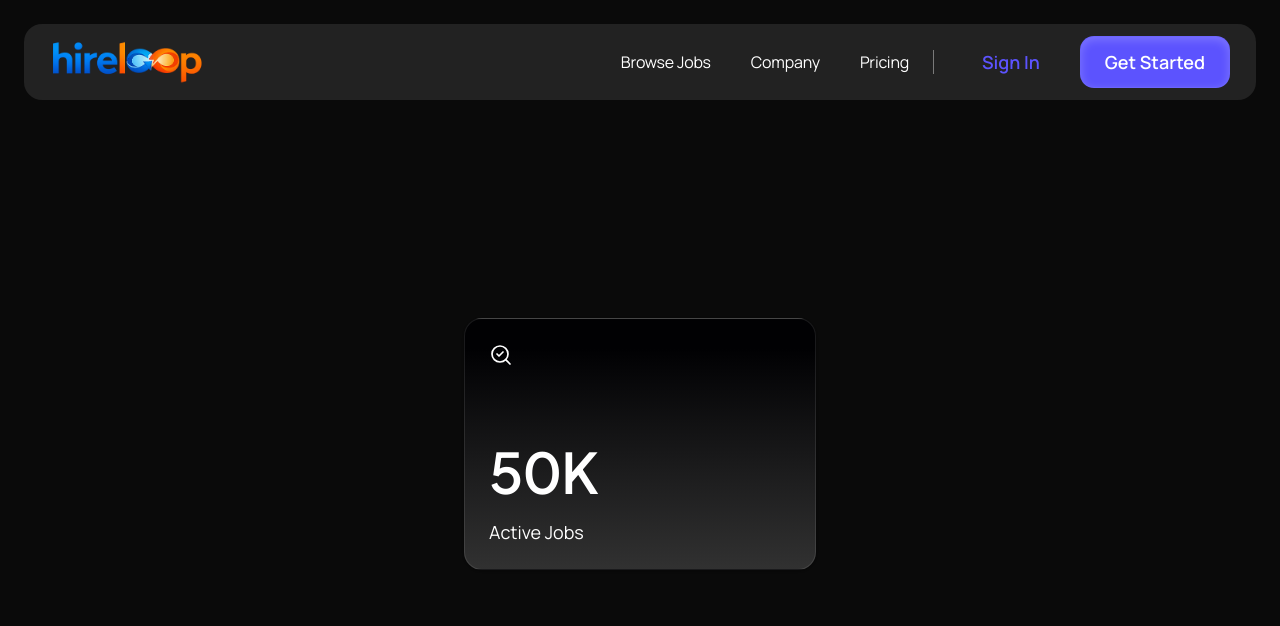
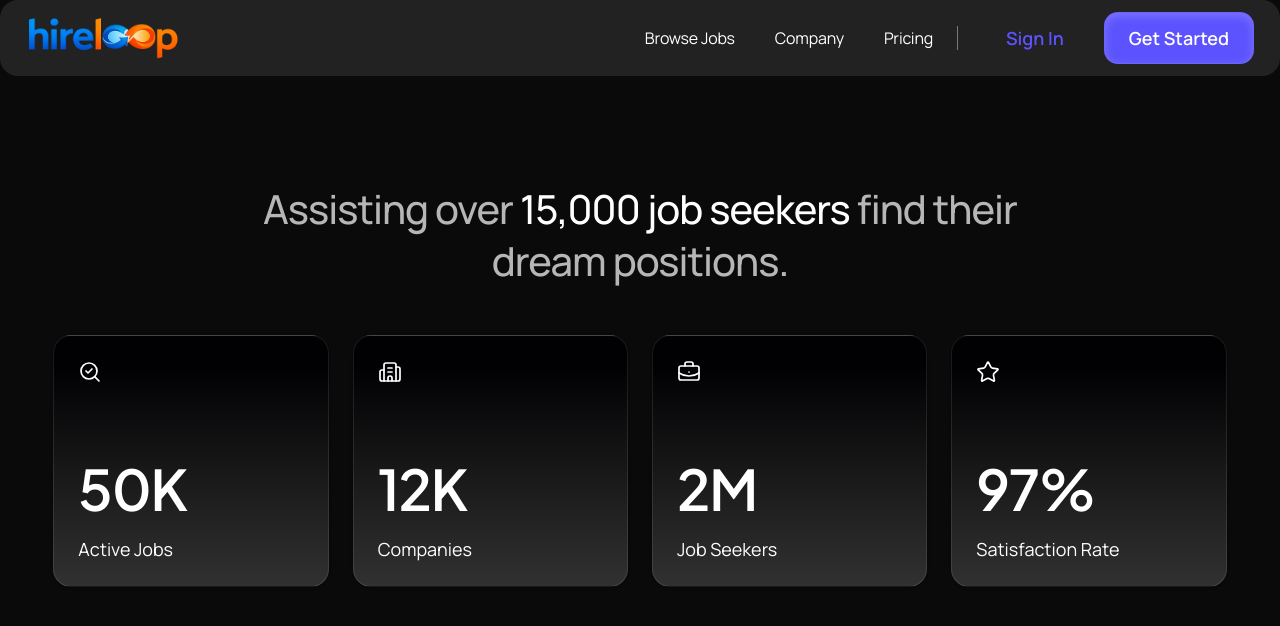
Before and after one commit to ratul-sardar/Hire-Loop, a Next.js app: page / in a window 1280 px wide. Shown: the top 626 px of the page. Built offline with nearby package versions, Linux system fonts and the light colour scheme.

Commit message:
first section

```diff
--- a/src/app/globals.css
+++ b/src/app/globals.css
@@ -3,6 +3,15 @@
 @import "shadcn/tailwind.css";
 
 @custom-variant dark (&:is(.dark *));
+
+@layer components {
+  .section-container {
+    width: 91.666667%;
+    max-width: 90rem;
+    margin-inline: auto;
+    padding-block: clamp(4rem, 8.3333vw, 7.5rem);
+  }
+}
 
 @theme inline {
   --color-background: var(--background);
--- a/src/app/layout.tsx
+++ b/src/app/layout.tsx
@@ -1,6 +1,7 @@
 import type { Metadata } from "next";
 import { Manrope, Plus_Jakarta_Sans } from "next/font/google";
 import "./globals.css";
+import { SiteNavbar } from "@/components/ui/site-navbar";
 
 const manrope = Manrope({
   variable: "--font-manrope",
@@ -23,7 +24,10 @@ export default function RootLayout({ children }: LayoutProps<"/">) {
       lang="en"
       className={`dark ${manrope.variable} ${jakarta.variable} h-full antialiased`}
     >
-      <body className="min-h-full flex flex-col">{children}</body>
+      <body className="min-h-full flex flex-col">
+        <SiteNavbar />
+        {children}
+      </body>
     </html>
   );
 }
--- a/src/app/page.tsx
+++ b/src/app/page.tsx
@@ -1,13 +1,9 @@
-import { ActiveJobsCard } from "@/components/ui/active-jobs-card";
-import { SiteNavbar } from "@/components/ui/site-navbar";
+import { StatsSection } from "@/components/sections/stats-section";
 
 export default function Home() {
   return (
-    <main className="min-h-screen bg-background p-4 sm:p-6">
-      <SiteNavbar />
-      <div className="flex min-h-[calc(100vh-7rem)] items-center justify-center">
-        <ActiveJobsCard />
-      </div>
+    <main className="min-h-screen bg-background">
+      <StatsSection />
     </main>
   );
 }
--- /dev/null
+++ b/src/components/sections/stats-section.tsx
@@ -0,0 +1,35 @@
+import { BriefcaseBusiness, Building2, SearchCheck, Star } from "lucide-react";
+
+import { ActiveJobsCard } from "@/components/ui/active-jobs-card";
+
+const stats = [
+  { count: "50K", label: "Active Jobs", icon: SearchCheck },
+  { count: "12K", label: "Companies", icon: Building2 },
+  { count: "2M", label: "Job Seekers", icon: BriefcaseBusiness },
+  { count: "97%", label: "Satisfaction Rate", icon: Star },
+];
+
+function StatsSection() {
+  return (
+    <section className="section-container flex flex-col items-center gap-12">
+      <h2 className="max-w-[760px] text-center font-sans text-[clamp(1.75rem,3.2vw,2.5rem)] leading-[1.3] font-medium tracking-[-0.025em] text-text-inverse/70">
+        Assisting over{" "}
+        <span className="text-text-inverse">15,000 job seekers</span> find their
+        dream positions.
+      </h2>
+      <div className="grid w-full grid-cols-1 justify-items-center gap-6 sm:grid-cols-2 xl:grid-cols-4">
+        {stats.map(({ count, label, icon: Icon }) => (
+          <ActiveJobsCard
+            key={label}
+            count={count}
+            label={label}
+            className="max-w-none"
+            icon={<Icon aria-hidden="true" className="size-6 stroke-[1.7]" />}
+          />
+        ))}
+      </div>
+    </section>
+  );
+}
+
+export { StatsSection };
--- a/src/components/ui/active-jobs-card.tsx
+++ b/src/components/ui/active-jobs-card.tsx
@@ -1,4 +1,5 @@
 import { SearchCheck } from "lucide-react";
+import type { ReactNode } from "react";
 
 import { cn } from "@/lib/utils";
 
@@ -6,23 +7,27 @@ type ActiveJobsCardProps = {
   className?: string;
   count?: string;
   label?: string;
+  icon?: ReactNode;
 };
 
 function ActiveJobsCard({
   className,
   count = "50K",
   label = "Active Jobs",
+  icon,
 }: ActiveJobsCardProps) {
   return (
     <article
       data-slot="card"
       aria-label={`${count} ${label}`}
       className={cn(
-        "flex w-full max-w-88 flex-col gap-18 rounded-2xl border border-text-inverse/10 bg-[image:var(--card-gradient)] p-6 text-text-inverse shadow-sm",
+        "flex w-full max-w-88 flex-col gap-18 rounded-2xl border border-text-inverse/10 bg-(image:--card-gradient) p-6 text-text-inverse shadow-sm",
         className,
       )}
     >
-      <SearchCheck aria-hidden="true" className="size-6 stroke-[1.7]" />
+      {icon ?? (
+        <SearchCheck aria-hidden="true" className="size-6 stroke-[1.7]" />
+      )}
       <div className="flex flex-col gap-4">
         <p className="font-heading text-[56px] leading-[1.15] font-semibold tracking-[-0.02em]">
           {count}
```
